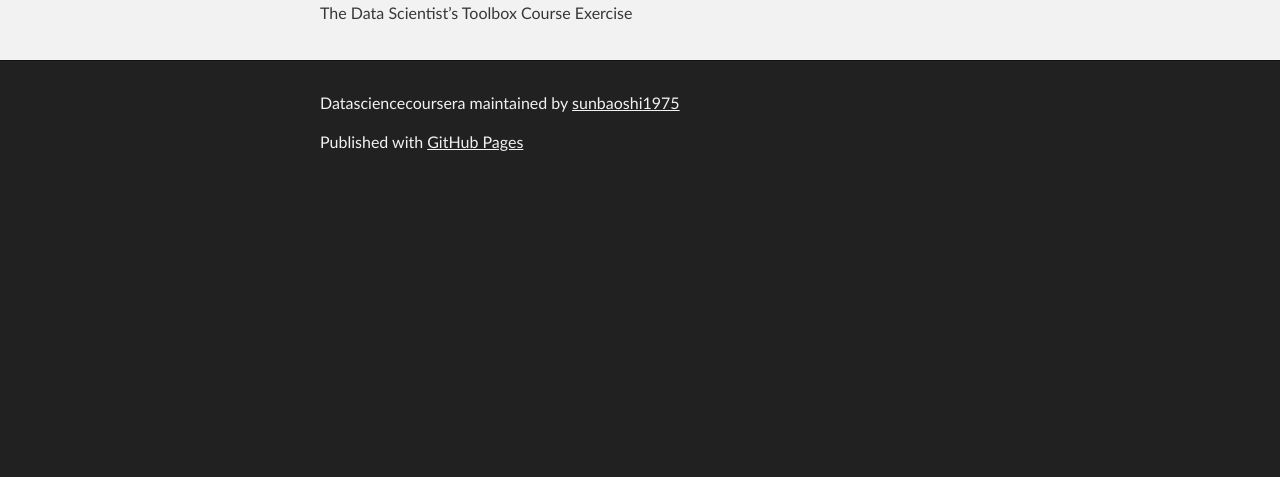
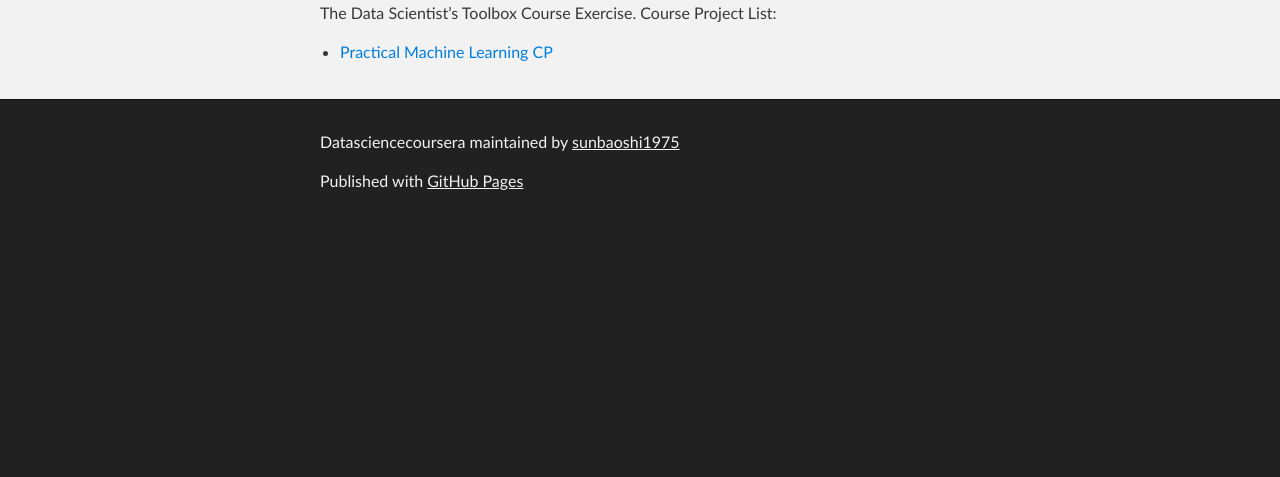
Before and after one commit to sunbaoshi1975/datasciencecoursera, a plain HTML site: page index.html in a window 1280 px wide. Shown: the part 323-800 px from the top of the page. Drawn offline with Linux system fonts and the light colour scheme.

Commit message:
Create gh-pages branch via GitHub

```diff
--- a/index.html
+++ b/index.html
@@ -34,7 +34,11 @@
         <h1>
 <a id="datasciencecoursera" class="anchor" href="#datasciencecoursera" aria-hidden="true"><span class="octicon octicon-link"></span></a>datasciencecoursera</h1>
 
-<p>The Data Scientist’s Toolbox Course Exercise</p>
+<p>The Data Scientist’s Toolbox Course Exercise. Course Project List:</p>
+
+<ul>
+<li><a href="http://sunbaoshi1975.github.io/datasciencecoursera/">Practical Machine Learning CP</a></li>
+</ul>
       </section>
     </div>
 
--- a/params.json
+++ b/params.json
@@ -1 +1 @@
-{"name":"Datasciencecoursera","tagline":"The Data Scientist’s Toolbox Course Exercise","body":"# datasciencecoursera\r\nThe Data Scientist’s Toolbox Course Exercise\r\n","google":"","note":"Don't delete this file! It's used internally to help with page regeneration."}
+{"name":"Datasciencecoursera","tagline":"The Data Scientist’s Toolbox Course Exercise","body":"# datasciencecoursera\r\nThe Data Scientist’s Toolbox Course Exercise. Course Project List:\r\n* [Practical Machine Learning CP](http://sunbaoshi1975.github.io/datasciencecoursera/)\r\n","google":"","note":"Don't delete this file! It's used internally to help with page regeneration."}
```
